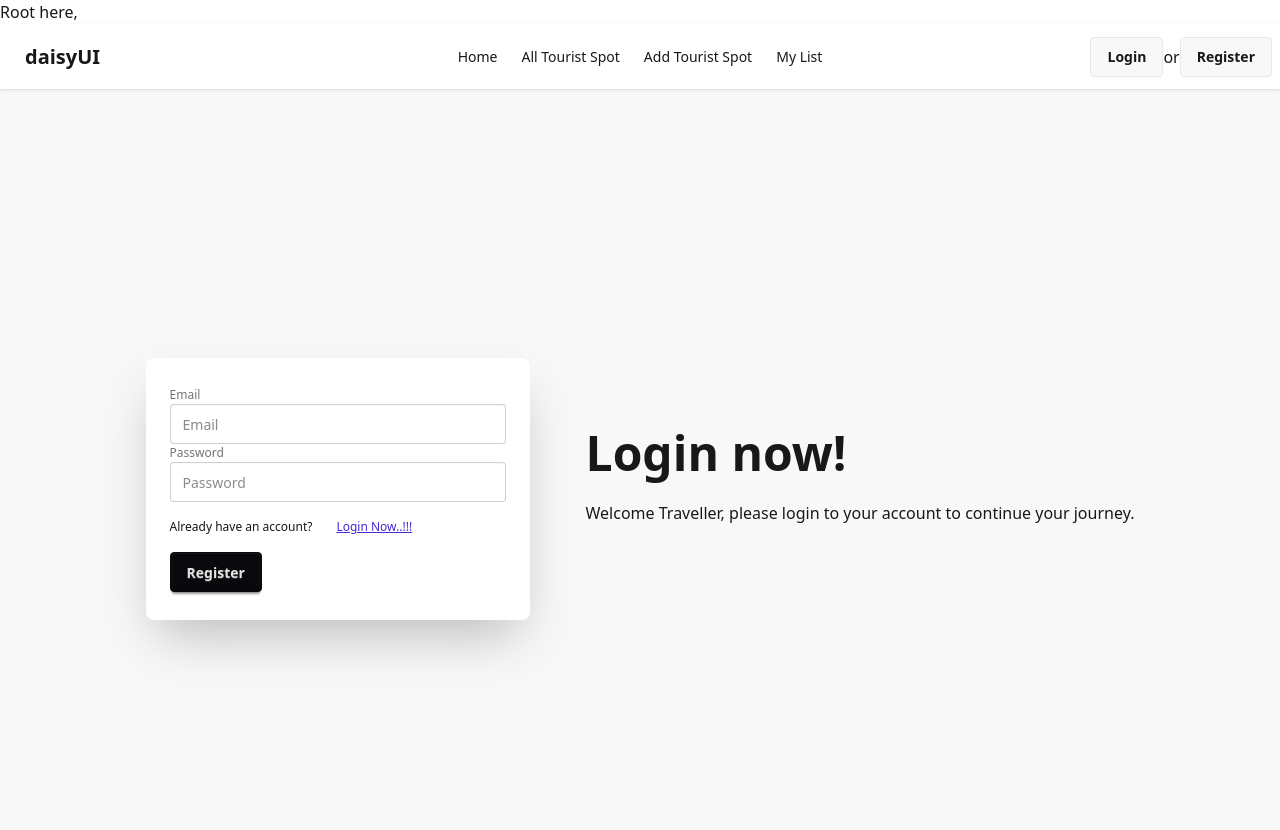
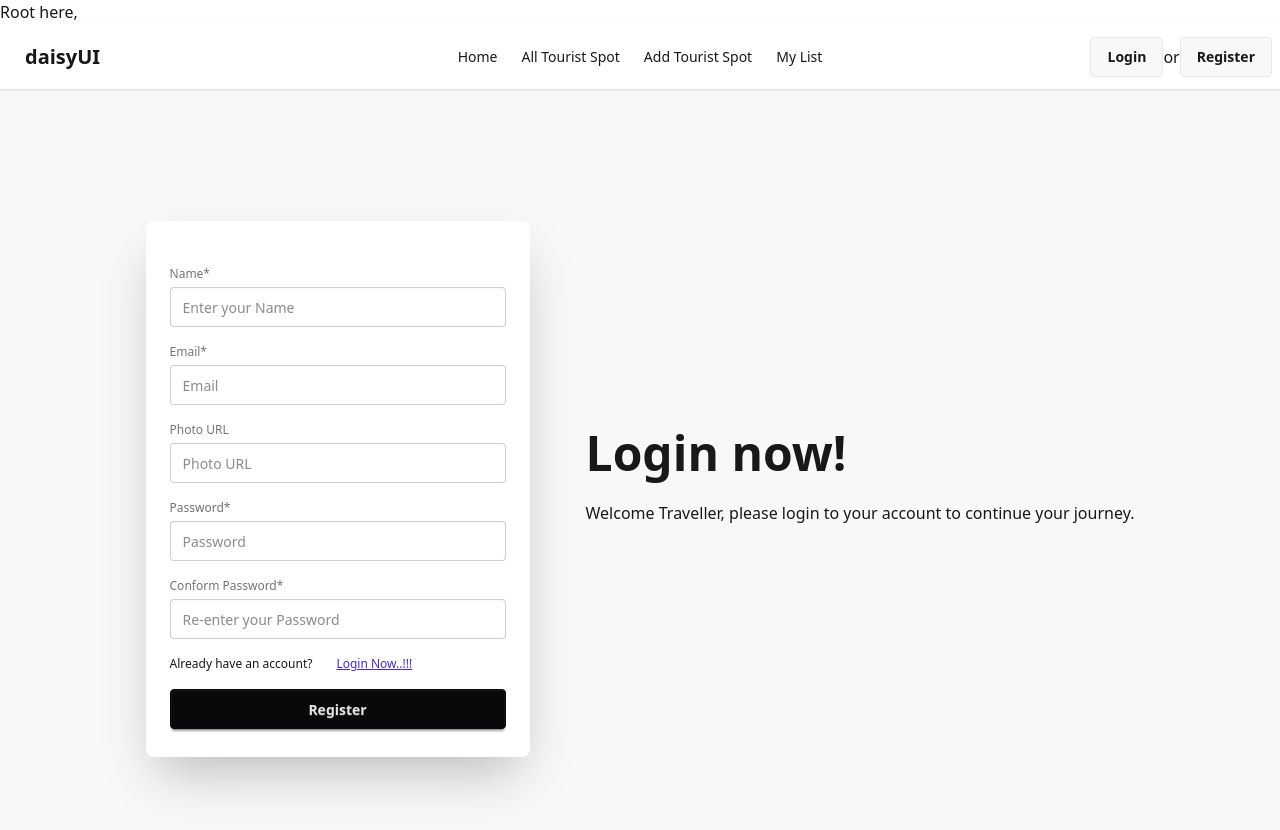
Before and after one commit to TR-Tauhid/assignment_10, a React (Vite) app in the folder frontend/: page /register in a window 1280 px wide. Shown: the top 830 px of the page. Built offline with nearby package versions, Linux system fonts and the light colour scheme; no server answers.

Commit message:
Completed registration module with email and pass

```diff
--- a/frontend/src/components/Register.jsx
+++ b/frontend/src/components/Register.jsx
@@ -6,13 +6,43 @@ const Login = () => {
 
   const { createUserWithEmailPass } = authValue;
 
-  const handleRegisterBtn = () => {
-    createUserWithEmailPass(email, password)
-      .then((result) => {
-        const user = result.user;
-        console.log(user);
-      })
-      .catch((error) => console.error(error));
+  const handleFormSubmit = (event) => {
+    event.preventDefault();
+    const formData = new FormData(event.target);
+    // const name = formData.get("name");
+    const email = formData.get("email");
+    const password = formData.get("password");
+    const conformPassword = formData.get("conformPassword");
+    // const photoURL = formData.get("photoURL");
+
+    if (password !== conformPassword) {
+      alert("Password and confirm password do not match");
+      return;
+    }
+
+    if (password.length < 6) {
+      alert("Password must be at least 6 characters long");
+      return;
+    }
+
+    if (password.length > 20) {
+      alert("Password must be at most 20 characters long");
+      return;
+    }
+
+    if (!/[A-Z]/.test(password)) {
+      alert("Password must contain at least one uppercase letter");
+      return;
+    }
+
+    if (!/[a-z]/.test(password)) {
+      alert("Password must contain at least one lowercase letter.");
+      return;
+    }
+
+    createUserWithEmailPass(email, password).then((result) => {
+      alert("User created successfully", result.user);
+    });
   };
 
   return (
@@ -29,19 +59,46 @@ const Login = () => {
 
           <div className="card bg-base-100 w-full max-w-sm shrink-0 shadow-2xl">
             <div className="card-body">
-              <fieldset className="fieldset space-y-3.5">
-                <form action="">
-                  <label className="label">Email</label>
+              <fieldset className="fieldset ">
+                <form onSubmit={handleFormSubmit}>
+                  <label className="label mb-1 mt-4">Name*</label>
+                  <input
+                    type="name"
+                    name="name"
+                    className="input w-full"
+                    placeholder="Enter your Name"
+                    required
+                  />
+                  <label className="label mb-1 mt-4">Email*</label>
                   <input
                     type="email"
+                    name="email"
                     className="input w-full"
                     placeholder="Email"
+                    required
                   />
-                  <label className="label">Password</label>
+                  <label className="label mb-1 mt-4">Photo URL</label>
+                  <input
+                    type="url"
+                    name="photoURL"
+                    className="input w-full"
+                    placeholder="Photo URL"
+                  />
+                  <label className="label mb-1 mt-4">Password*</label>
                   <input
                     type="password"
+                    name="password"
                     className="input w-full"
                     placeholder="Password"
+                    required
+                  />
+                  <label className="label mb-1 mt-4">Conform Password*</label>
+                  <input
+                    type="conformPassword"
+                    name="conformPassword"
+                    className="input w-full"
+                    placeholder="Re-enter your Password"
+                    required
                   />
                   <div>
                     <div className="flex gap-6 mt-4">
@@ -55,8 +112,7 @@ const Login = () => {
                     </div>
                   </div>
                   <button
-                    onClick={handleRegisterBtn}
-                    className="btn btn-neutral mt-4"
+                    className="btn btn-neutral w-full mt-4"
                     type="submit"
                   >
                     Register
--- a/frontend/src/context/AuthContextProvider.jsx
+++ b/frontend/src/context/AuthContextProvider.jsx
@@ -6,7 +6,7 @@ import { AuthContext } from './AuthContext';
 const AuthProvider = ({children}) => {
     const [user, setUser] = useState(null);
 
-    const createUserWithEmail = (email, password) => {
+    const createUserWithEmailPass = (email, password) => {
         return createUserWithEmailAndPassword(auth, email, password)
     };
 
@@ -38,7 +38,7 @@ const AuthProvider = ({children}) => {
     }
 
 const authInfo = {
-    createUserWithEmail,
+    createUserWithEmailPass,
     signInWithEmail,
     googleSignIn,
     facebookSignIn,
--- a/frontend/src/firebase/firebase.config.js
+++ b/frontend/src/firebase/firebase.config.js
@@ -1,6 +1,7 @@
 import { initializeApp } from "firebase/app";
 import { getAuth } from "firebase/auth";
 const firebaseConfig = {
+
   apiKey: import.meta.env.VITE_APIKEY,
   authDomain: import.meta.env.VITE_AUTHDOMAIN,
   projectId: import.meta.env.VITE_PROJECTID,
@@ -10,8 +11,5 @@ const firebaseConfig = {
 };
 
 const app = initializeApp(firebaseConfig);
-console.log(
-
-)
 const auth = getAuth(app);
 export default auth;
```
